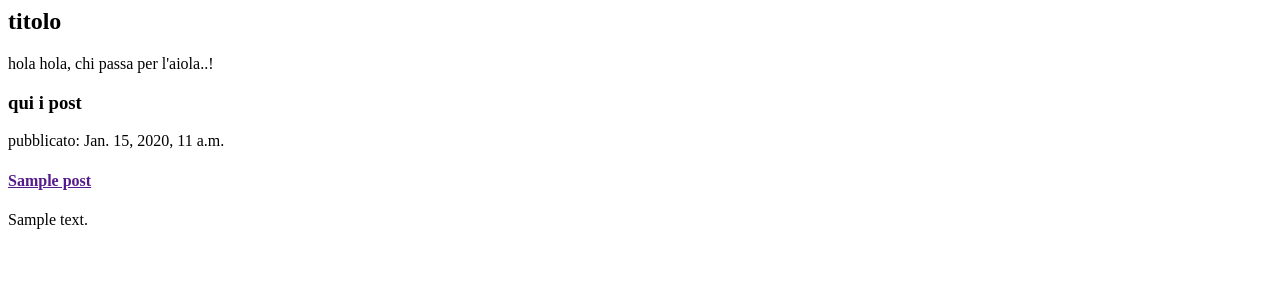
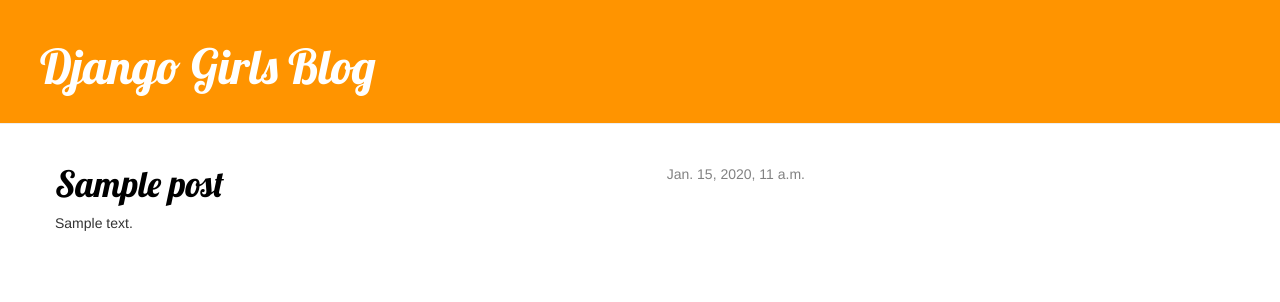
Before and after one commit to dzanotelli/djangogirls_tutorial, a Django app: template blog/templates/blog/post_list.html in a window 1280 px wide. Shown: the top 302 px of the page. Run offline with Django 3.2, Linux system fonts and the light colour scheme; the template is opened without the code that fills it: values that come from a table or form of the project are taken from there, others are empty; tables that the repository leaves empty hold one stand-in row (values such as "Sample post"); some libraries are stand-ins or nearby versions.

Commit message:
implemented base template

```diff
--- /dev/null
+++ b/blog/static/css/blog.css
@@ -0,0 +1,52 @@
+h1 a {
+    color: #FCA205;
+    font-family: 'Lobster';
+}
+
+.page-header {
+    background-color: #ff9400;
+    margin-top: 0;
+    padding: 20px 20px 20px 40px;
+}
+
+.page-header h1, .page-header h1 a, .page-header h1 a:visited, .page-header h1 a:active {
+    color: #ffffff;
+    font-size: 36pt;
+    text-decoration: none;
+}
+
+.content {
+    margin-left: 40px;
+}
+
+h1, h2, h3, h4 {
+    font-family: 'Lobster', cursive;
+}
+
+.date {
+    float: right;
+    color: #828282;
+}
+
+.save {
+    float: right;
+}
+
+.post-form textarea, .post-form input {
+    width: 100%;
+}
+
+.top-menu, .top-menu:hover, .top-menu:visited {
+    color: #ffffff;
+    float: right;
+    font-size: 26pt;
+    margin-right: 20px;
+}
+
+.post {
+    margin-bottom: 70px;
+}
+
+.post h1 a, .post h1 a:visited {
+    color: #000000;
+}
--- /dev/null
+++ b/blog/templates/blog/base.html
@@ -0,0 +1,31 @@
+{% load staticfiles %}
+<html>
+    <head>
+        <title>Django Girls blog</title>
+        <link rel="stylesheet" href="//maxcdn.bootstrapcdn.com/bootstrap/3.2.0/css/bootstrap.min.css">
+        <link rel="stylesheet" href="//maxcdn.bootstrapcdn.com/bootstrap/3.2.0/css/bootstrap-theme.min.css">
+        <link href='//fonts.googleapis.com/css?family=Lobster&subset=latin,latin-ext' rel='stylesheet' type='text/css'>
+        <link rel="stylesheet" href="{% static 'css/blog.css' %}">
+    </head>
+    <body>
+        <div class="page-header">
+            <h1><a href="/">Django Girls Blog</a></h1>
+        </div>
+
+        <div class="content container">
+            <div class="row">
+                <div class="col-md-8">
+                {% for post in posts %}
+                    <div class="post">
+                        <div class="date">
+                            {{ post.published_date }}
+                        </div>
+                        <h1><a href="">{{ post.title }}</a></h1>
+                        <p>{{ post.text|linebreaksbr }}</p>
+                    </div>
+                {% endfor %}
+                </div>
+            </div>
+        </div>
+    </body>
+</html>
--- a/blog/templates/blog/post_list.html
+++ b/blog/templates/blog/post_list.html
@@ -1,26 +1,13 @@
-<html>
-<head>
-    <title>il mio blog al lab Djangogirls di Trento!</title>
-</head>
+{% extends 'blog/base.html' %}
 
-<body>
-    <h2>titolo</h2>
-    <p>
-        hola hola, chi passa per l'aiola..!
-    </p>
-
-    <h3>qui i post</h3>
-
-    {% for post in posts %}
-        <div>
-            <p>pubblicato: {{post.published_date}}</p>
-            <h4><a href="">{{ post.title }}</a></h4>
-            <p>{{ post.text|linebreaksbr }}</p>
+{% block content %}
+{% for post in posts %}
+    <div class="post">
+        <div class="date">
+            {{ post.published_date }}
         </div>
-
-    {% endfor %}
-
-</body>
-
-
-</html>
+        <h1><a href="">{{ post.title }}</a></h1>
+        <p>{{ post.text|linebreaksbr }}</p>
+    </div>
+{% endfor %}
+{% endblock %}
```
